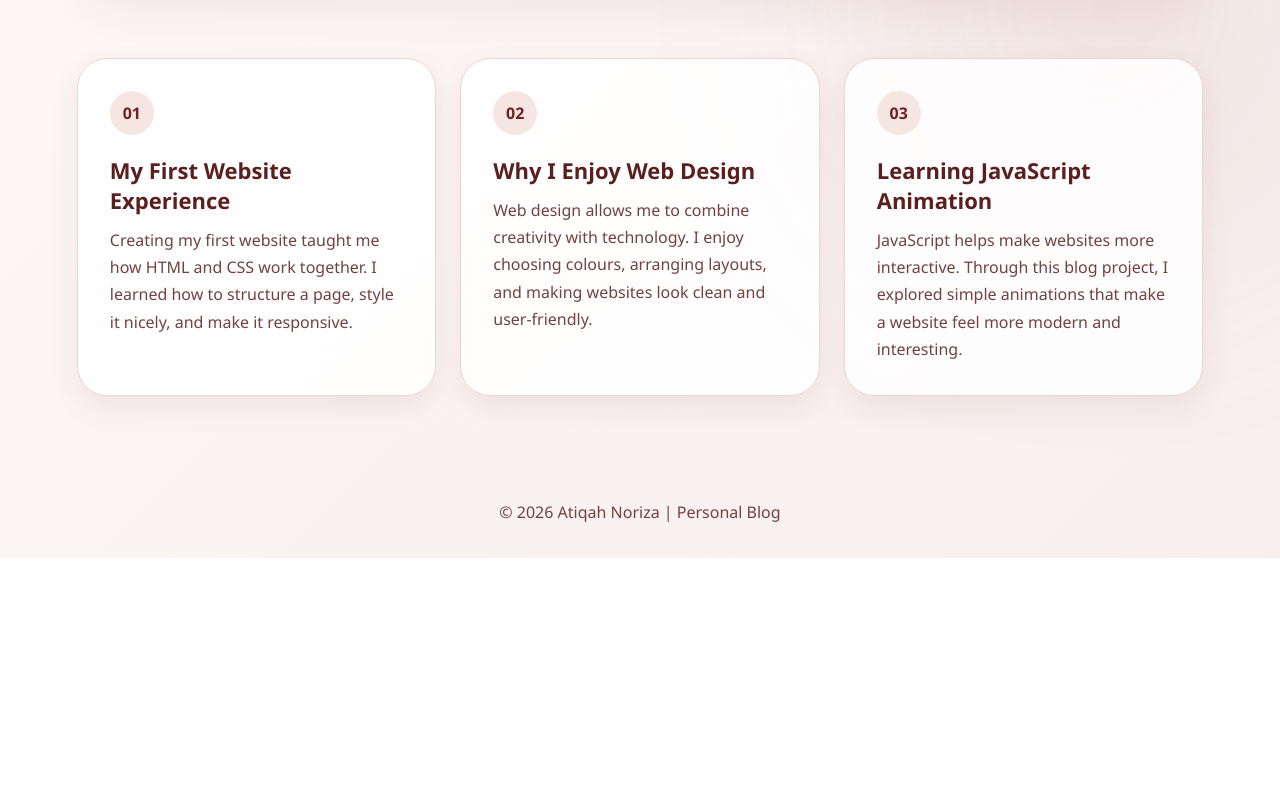
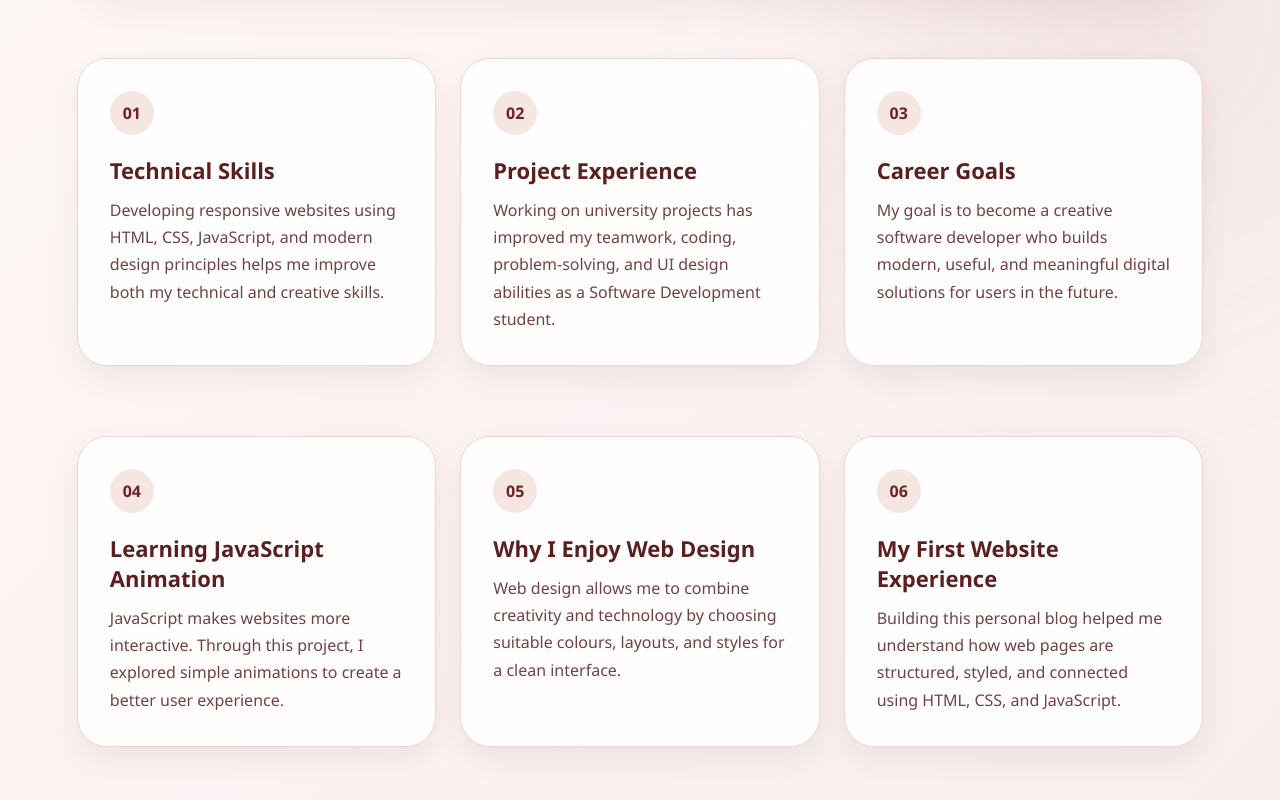
Before and after one commit to atiqahnoriza/Personal-Blog, a plain HTML site: page blog.html in a window 1280 px wide. Shown: the part 666-1466 px from the top of the page. Before the commit the page ends 1224 px from the top, so only its background shows below. Drawn offline with Linux system fonts and the light colour scheme.

Commit message:
Updated personal blog

```diff
--- a/blog.html
+++ b/blog.html
@@ -28,11 +28,11 @@
   <section class="hero">
     <p class="subtitle">MY BLOG</p>
 
-    <h1>Stories from my learning journey.</h1>
+    <h1>Thoughts, stories, and lessons from my journey.</h1>
 
     <p class="description">
-      Welcome to my blog page. Here, I share my experiences in learning web development,
-      building projects, and growing as a Software Development student.
+      This blog shares my experience as a Software Development student,
+      including my learning process, project experience, and future goals.
     </p>
   </section>
 
@@ -40,36 +40,64 @@
 
     <div class="card">
       <span>01</span>
-      <h3>My First Website Experience</h3>
+      <h3>Technical Skills</h3>
       <p>
-        Creating my first website taught me how HTML and CSS work together.
-        I learned how to structure a page, style it nicely, and make it responsive.
+        Developing responsive websites using HTML, CSS, JavaScript, and modern
+        design principles helps me improve both my technical and creative skills.
       </p>
     </div>
 
     <div class="card">
       <span>02</span>
-      <h3>Why I Enjoy Web Design</h3>
+      <h3>Project Experience</h3>
       <p>
-        Web design allows me to combine creativity with technology.
-        I enjoy choosing colours, arranging layouts, and making websites look clean and user-friendly.
+        Working on university projects has improved my teamwork, coding,
+        problem-solving, and UI design abilities as a Software Development student.
       </p>
     </div>
 
     <div class="card">
       <span>03</span>
-      <h3>Learning JavaScript Animation</h3>
+      <h3>Career Goals</h3>
       <p>
-        JavaScript helps make websites more interactive. Through this blog project,
-        I explored simple animations that make a website feel more modern and interesting.
+        My goal is to become a creative software developer who builds modern,
+        useful, and meaningful digital solutions for users in the future.
       </p>
     </div>
 
   </section>
 
-  <footer>
-    <p>© 2026 Atiqah Noriza | Personal Blog</p>
-  </footer>
+  <section class="cards-section reveal">
+
+    <div class="card">
+      <span>04</span>
+      <h3>Learning JavaScript Animation</h3>
+      <p>
+        JavaScript makes websites more interactive. Through this project,
+        I explored simple animations to create a better user experience.
+      </p>
+    </div>
+
+    <div class="card">
+      <span>05</span>
+      <h3>Why I Enjoy Web Design</h3>
+      <p>
+        Web design allows me to combine creativity and technology by choosing
+        suitable colours, layouts, and styles for a clean interface.
+      </p>
+    </div>
+
+    <div class="card">
+      <span>06</span>
+      <h3>My First Website Experience</h3>
+      <p>
+        Building this personal blog helped me understand how web pages are structured,
+        styled, and connected using HTML, CSS, and JavaScript.
+      </p>
+    </div>
+
+  </section>
+
 
   <script src="js/script.js"></script>
 </body>
--- a/css/style.css
+++ b/css/style.css
@@ -357,9 +357,7 @@ body::after{
   animation:floatingHero 5s ease-in-out infinite;
 }
 
-/* ========================= */
 /* SHIMMER BUTTON */
-/* ========================= */
 
 .primary{
   position:relative;
```
